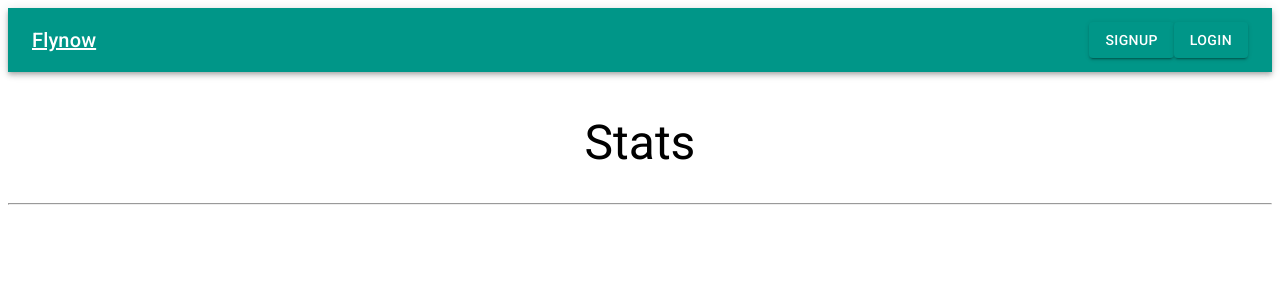
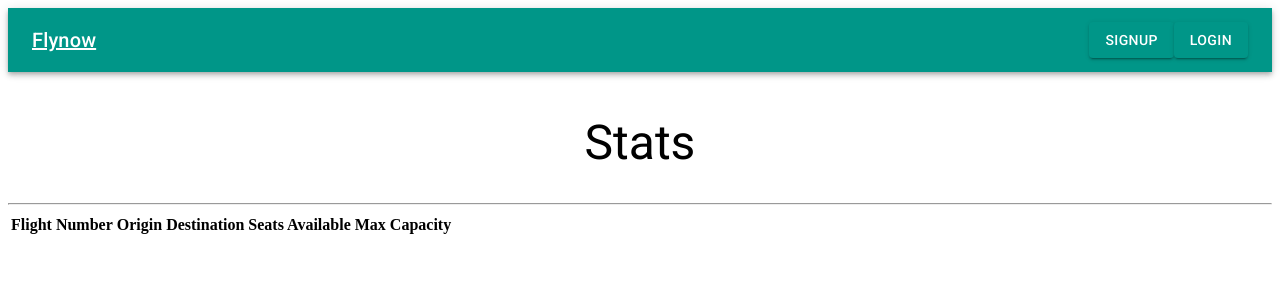
Before and after one commit to jcsandoval929/CS157A-40, a React (Create React App) app in the folder flynow/: page /stats in a window 1280 px wide. Shown: the top 300 px of the page. Built offline with nearby package versions, Linux system fonts and the light colour scheme.

Commit message:
updated stats page

```diff
--- a/flynow/src/components/stats.js
+++ b/flynow/src/components/stats.js
@@ -1,5 +1,6 @@
 import React from "react";
 import Button from "@material-ui/core/Button";
+//import Modal from 'react-modal';
 import "typeface-roboto";
 
 class stats extends React.Component {
@@ -18,9 +19,29 @@ class stats extends React.Component {
           Stats
         </h1>
         <hr size="100px" />
+
+      <div className="container">
+      <div className="panel panel-default p50 uth-panel">
+
+          <table className="table table-hover">
+              <thead>
+                  <tr>
+                      <th>Flight Number</th>
+                      <th>Origin</th>
+                      <th>Destination</th>
+                      <th>Seats Available</th>
+                      <th> Max Capacity</th>
+                  </tr>
+              </thead>
+
+          </table>
       </div>
+      </div>
+      </div>
+
     );
   }
 }
 
+
 export default stats;
```
